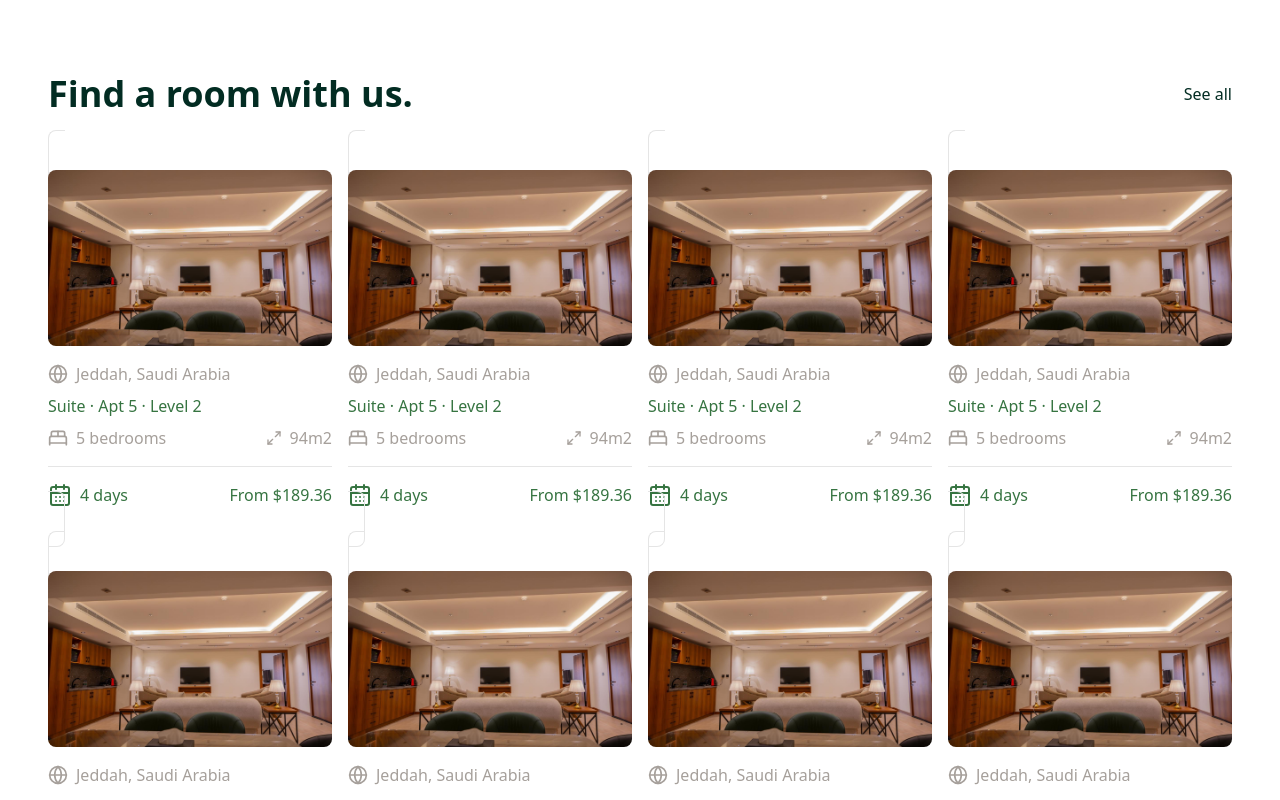
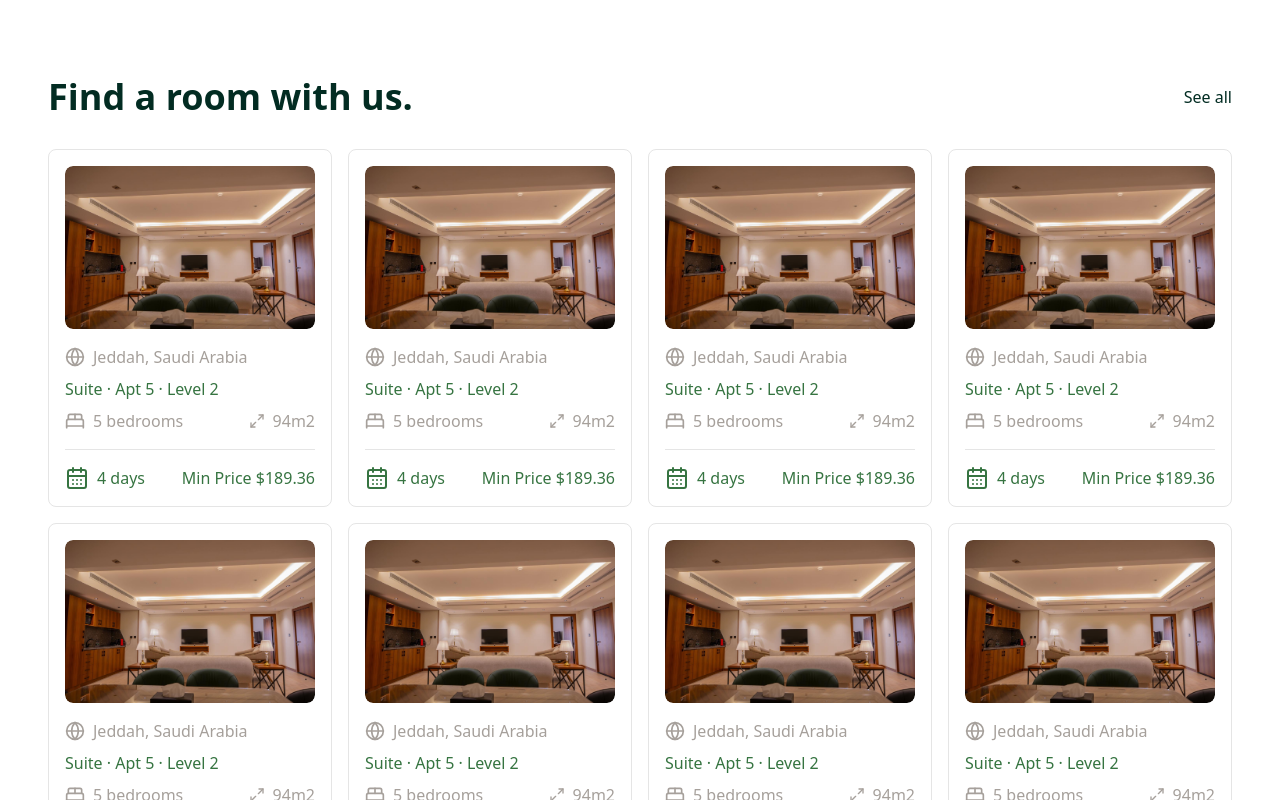
Before and after one commit to mennaafathy02/suite-park-web, a Next.js app: page /en in a window 1280 px wide. Shown: the part 920-1720 px from the top of the page. Built offline with nearby package versions, Linux system fonts and the light colour scheme.

Commit message:
some optmizations

```diff
--- a/app/[locale]/layout.tsx
+++ b/app/[locale]/layout.tsx
@@ -72,7 +72,7 @@ export default async function RootLayout({
       >
         <NextIntlClientProvider locale={locale} messages={messages}>
           <Header />
-          <div className="flex-1">{children}</div>
+          <div className="flex-1 pt-28 overflow-hidden">{children}</div>
           <Footer />
         </NextIntlClientProvider>
       </body>
--- a/components/header.tsx
+++ b/components/header.tsx
@@ -32,7 +32,7 @@ export default function Header() {
   };
 
   return (
-    <div className="">
+    <div className="fixed z-50 w-full bg-white">
       <div className="bg-primary-foreground">
         <div className="text-xs py-3 container mx-auto flex items-center justify-between gap-4">
           <div className="flex gap-8">
--- a/components/home/choose-room.tsx
+++ b/components/home/choose-room.tsx
@@ -43,20 +43,12 @@ export default function ChooseRoom() {
         viewport={{ once: true }}
       >
         {Array.from({ length: 8 }).map((_, index) => (
-          <motion.div
+          <div
             key={index}
-            initial={{ opacity: 0, y: 30 }}
-            whileInView={{ opacity: 1, y: 0 }}
-            transition={{
-              duration: 0.5,
-              delay: index * 0.1,
-              ease: "easeOut"
-            }}
-            viewport={{ once: true }}
-            whileHover={{ scale: 1.05 }}
-          >
+
+           >
             <RoomCard />
-          </motion.div>
+          </div>
         ))}
       </motion.div>
     </section>
--- a/components/home/hero.tsx
+++ b/components/home/hero.tsx
@@ -28,21 +28,12 @@ export default function Hero() {
           <CarouselContent>
             {Array.from({ length: 5 }).map((_, index) => (
               <CarouselItem key={index}>
-                <motion.div
+                <div
                   className="p-1"
-                  initial={{ opacity: 0, scale: 0.9 }}
-                  whileInView={{ opacity: 1, scale: 1 }}
-                  transition={{
-                    duration: 0.6,
-                    delay: index * 0.1,
-                    ease: "easeOut"
-                  }}
-                  viewport={{ once: true }}
+
                 >
                   <Link href={"/rooms"}>
-                    <motion.div
-                      whileHover={{ scale: 1.02 }}
-                      transition={{ duration: 0.3 }}
+                    <div
                     >
                       <Image
                         src={"/imgs/hero-slider.png"}
@@ -51,9 +42,9 @@ export default function Hero() {
                         height={1000}
                         className="w-full rounded-xl"
                       />
-                    </motion.div>
+                    </div>
                   </Link>
-                </motion.div>
+                </div>
               </CarouselItem>
             ))}
           </CarouselContent>
--- a/components/room-card.tsx
+++ b/components/room-card.tsx
@@ -10,27 +10,30 @@ import Link from "next/link";
 
 export default function RoomCard() {
   return (
-    <Link
-      href={"/rooms/room-1"}
-      className="md:p-4 p-2 rounded-md space-y-4 border"
-    >
-      <div className="relative">
+    <div className="md:p-4 p-2 rounded-md space-y-4 border">
+      <div className="relative overflow-hidden rounded-md">
+        <Link href={"/rooms/room-1"}>
           <Image
             src={"/imgs/room.jpg"}
             alt=""
             width={1000}
             height={1000}
-          className="rounded-md max-h-44 object-cover"
+            className="rounded-md h-full object-cover hover:scale-105 scale-100 transition-all duration-500"
           />
+        </Link>
+
         {/* <div className="p-1 bg-white border rounded-full absolute top-2 start-2">
           <Heart className="md:size-6 size-4" />
         </div> */}
       </div>
       <div className="space-y-2">
-        <div className="text-stone-400 flex gap-2 items-center">
+        <Link
+          href={"/rooms/room-1"}
+          className="text-stone-400 flex gap-2 items-center  "
+        >
           <Globe className="size-5" />
           <span>Jeddah, Saudi Arabia</span>
-        </div>
+        </Link>
         <div className="text-primary">Suite · Apt 5 · Level 2</div>
         <div className="text-stone-400 flex flex-wrap gap-4 justify-between items-center">
           <div className="flex items-center gap-2">
@@ -43,14 +46,17 @@ export default function RoomCard() {
           </div>
         </div>
         <hr className="my-4" />
-        <div className="text-primary flex flex-wrap gap-4 items-center justify-between">
+        <Link
+          href={"/rooms/room-1"}
+          className="text-primary flex flex-wrap gap-4 items-center justify-between"
+        >
           <div className="flex items-center gap-2">
             <CalendarDaysIcon />
             <span>4 days</span>
           </div>
-          <div>From $189.36</div>
+          <div>Min Price $189.36</div>
+        </Link>
       </div>
     </div>
-    </Link>
   );
 }
--- a/messages/ar.json
+++ b/messages/ar.json
@@ -11,7 +11,7 @@
     "we_make_desc": "استمتع بتجربة فريدة في فندق سويت بارك، حيث تلتقي الراحة بالأناقة. يقدم فندقنا مزيجًا مثاليًا من الاسترخاء والفخامة - مما يجعل كل إقامة لا تُنسى.",
     "popular_title": "أشهر الأنشطة بالقرب من سويت بارك",
     "top_rooms_title": "أفضل الغرف في سويت بارك",
-    "newsletter_desc": "مرحبًا بكم في فندق ميلو، حيث تلتقي الراحة بالهدوء. يقع فندقنا في قلب مدينة صاخبة، ويوفر ملاذًا هادئًا لكليهما. مرحبًا بكم في فندق ميلو، حيث تلتقي الراحة بالهدوء...",
+    "newsletter_desc": "أهلاً بكم في سويت بارك، حيث تتخطى المألوف وتكتشف عالماً من الرقيّ لا مثيل له في سويت بارك. نُقدّم لكم تجربةً مُخصصةً لمن يُدركون ويُقدّرون التميز الحقيقي. هنا تلتقي روعة العمارة بالفنون الشخصية في خدمةٍ مُتكاملة.",
     "explore_rooms_title": "استكشف أكثر من 300 مكان في برشلونة",
     "newsletter_title": "انضم إلى نشرتنا الإخبارية",
     "join_newsletter": "اشترك في نشرتنا الإخبارية لتلقي آخر الأخبار",
--- a/messages/en.json
+++ b/messages/en.json
@@ -11,7 +11,7 @@
     "we_make_desc": "Enjoy a unique experience at Suite Park Hotel, where comfort meets elegance. Our hotel offers the perfect blend of relaxation and luxury—making every stay unforgettable.",
     "popular_title": "Popular Things to Do Near Suite Park",
     "top_rooms_title": "Top Rooms at Suite Park",
-    "newsletter_desc": "Welcome to Hotel Mellow, where comfort meets tranquility. Nestled in the heart of a bustling city, our hotel offers a peaceful retreat for both. Welcome to Hotel Mellow, where comfort meets tranquility...",
+    "newsletter_desc": "Welcome to Suite Park, Where step beyond the ordinary and enter the realm of unparalleled sophistication at Suite Park. We curate an experience reserved for those who recognize and appreciate true excellence. This is where architectural grandeur meets personalized artistry in service",
     "explore_rooms_title": "Explore 300+ Places in Barcelona",
     "newsletter_title": "Join Our Newsletter",
     "join_newsletter": "Sign up to our newsletter to receive latest news.",
```
Lines whose indentation alone changed are shown as unchanged.
